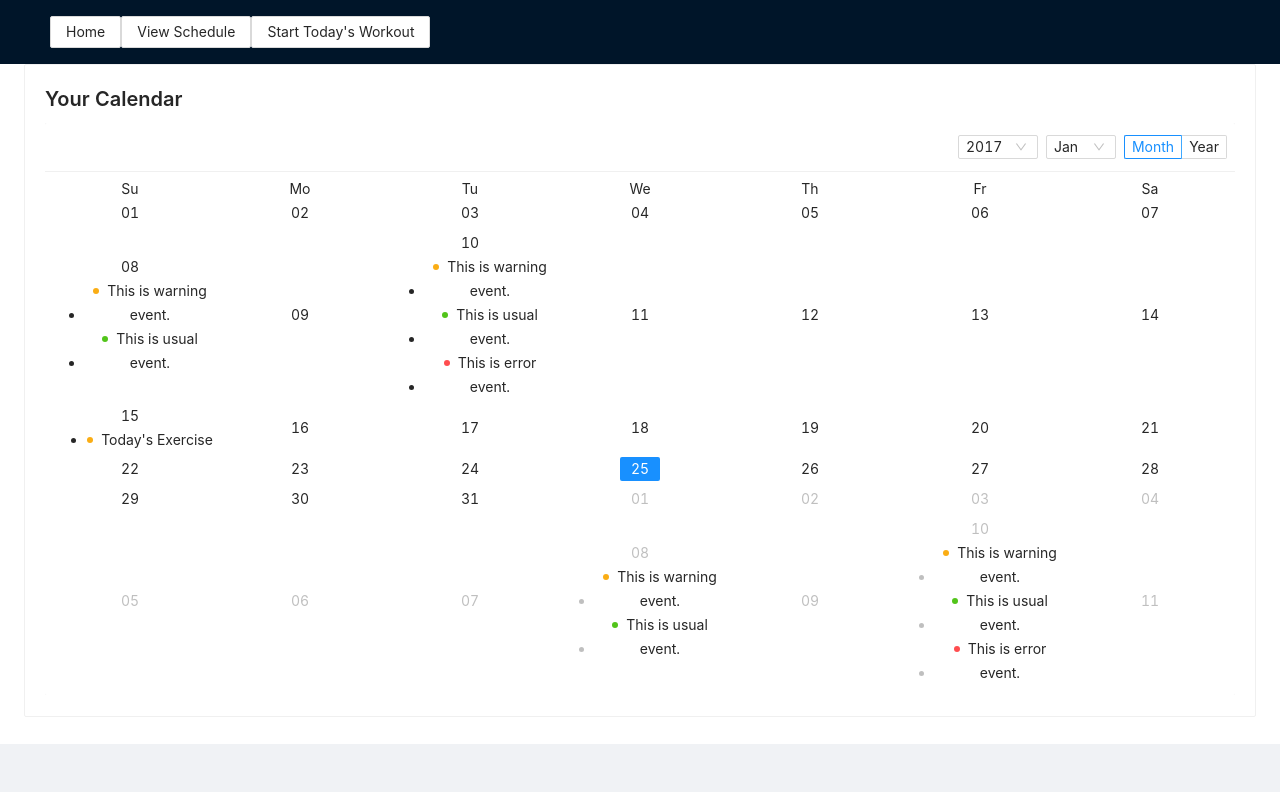
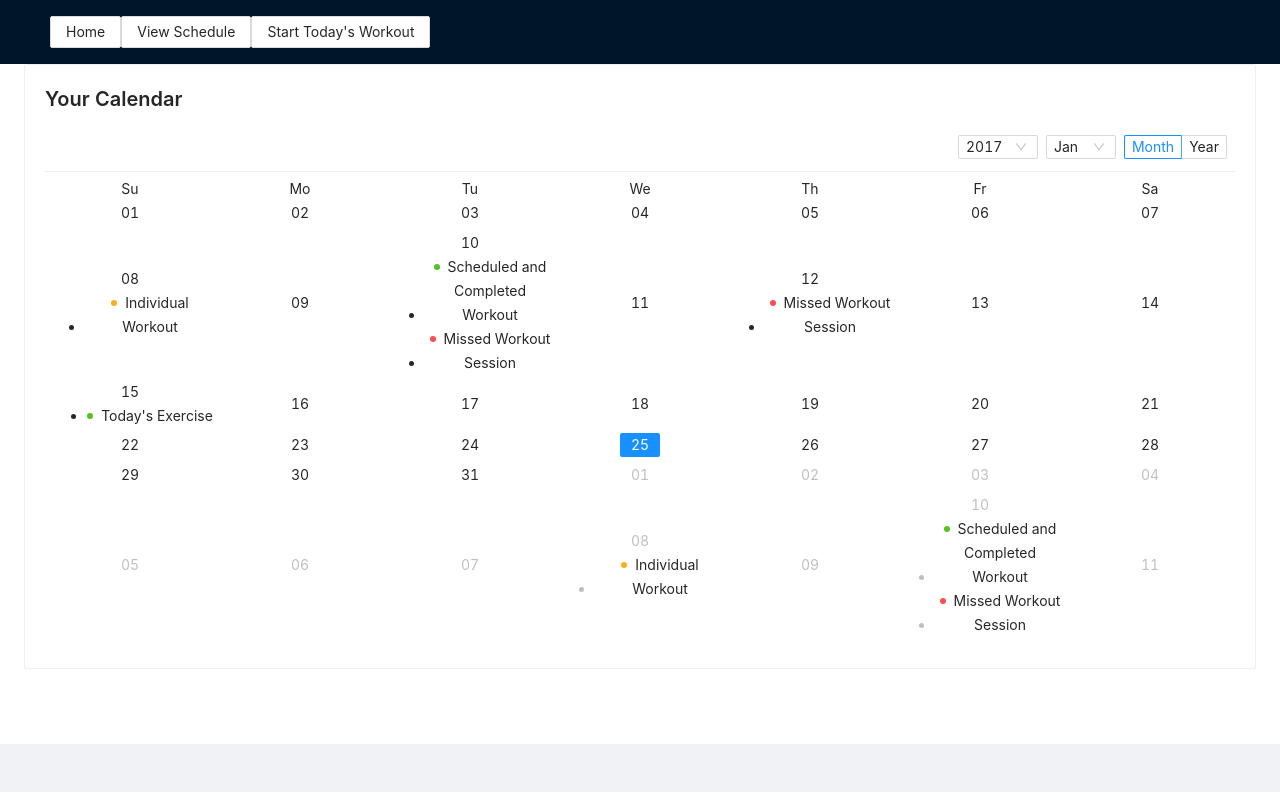
Before and after one commit to EzgiiiY/gymfeat, a React (Create React App) app in the folder frontend/: page /main-page in a window 1280 px wide. Built offline with nearby package versions, Linux system fonts and the light colour scheme.

Commit message:
update on calendar component

```diff
--- a/frontend/src/components/main-page/calendar-component.js
+++ b/frontend/src/components/main-page/calendar-component.js
@@ -8,11 +8,7 @@ function getListData(value) {
   switch (value.date()) {
     case 8:
       listData = [
-        { type: 'warning', label: 'This is warning event.',
-        content:[
-
-      ] },
-        { type: 'success', label: 'This is usual event.',
+        { type: 'warning', label: 'Individual Workout',
         content:[
 
       ] },
@@ -20,23 +16,27 @@ function getListData(value) {
       break;
     case 10:
       listData = [
-        { type: 'warning', label: 'This is warning event.',
+        { type: 'success', label: 'Scheduled and Completed Workout',
         content:[
 
       ] },
-        { type: 'success', label: 'This is usual event.',
-        content:[
-
-      ] },
-        { type: 'error', label: 'This is error event.',
+      { type: 'error', label: 'Missed Workout Session',
         content:[
 
       ] },
       ];
       break;
+      case 12:
+        listData = [
+          { type: 'error', label: 'Missed Workout Session',
+          content:[
+
+        ] },
+        ];
+      break;
     case 15:
       listData = [
-        { type: 'warning', label: 'Today\'s Exercise',
+        { type: 'success', label: 'Today\'s Exercise',
             content:["windmill skater 30 secs",
             "REST 5 secs"
 
--- /dev/null
+++ b/frontend/src/components/main-page/calendar.css
@@ -0,0 +1,13 @@
+.events {
+    list-style: none;
+    margin: 20;
+    padding: 20;
+    overflow: hidden;
+  }
+  .events .ant-badge-status {
+    overflow: hidden;
+    white-space: nowrap;
+    width: 100%;
+    text-overflow: ellipsis;
+    font-size: 12px;
+  }
```
